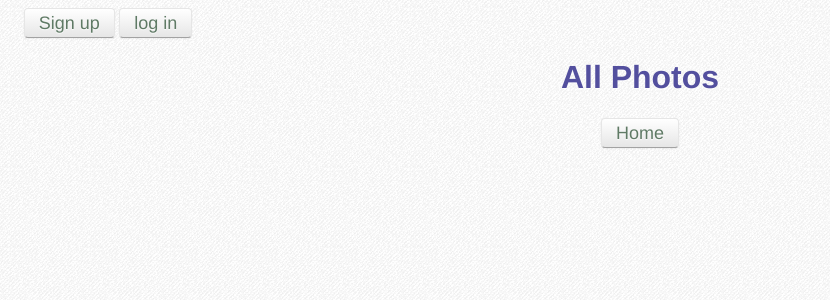
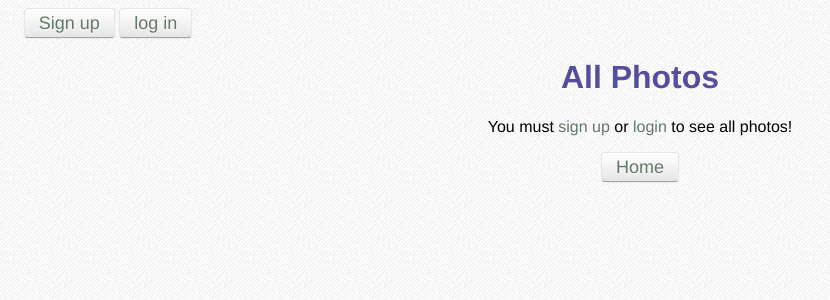
Before and after one commit to mrdougwright/gr8pic, a Rails app: page /photos/1 in a window 1280 px wide. Shown: the top 300 px of the page, without its empty margins (0-830 px from the left). Run offline with Rails 7, Linux system fonts and the light colour scheme; data that the repository does not hold is empty; style sheets or scripts are compiled from the project's sources; parts of the project's set-up code (start-up, migrations or seed data) failed here and were passed over; some libraries are stand-ins or nearby versions.

Commit message:
updated app with Jane ideas

```diff
--- a/app/assets/stylesheets/application.css
+++ b/app/assets/stylesheets/application.css
@@ -24,6 +24,10 @@
 	color: #ED1111;
 	font-size: 40px;
 	font-weight: 800;
+}
+
+header a {
+  color: #ED1111;
 
 }
 
--- a/app/views/photos/new.html.erb
+++ b/app/views/photos/new.html.erb
@@ -5,6 +5,7 @@
 		<%= f.file_field :image %>
 		<%= f.submit "Upload" %>
 	<% end %>
+	<br />
 
 <% else %>
 	<%= render "signup_form" %>
--- a/app/views/photos/show.html.erb
+++ b/app/views/photos/show.html.erb
@@ -1,7 +1,11 @@
 <h1>All Photos</h1>
-
-<% for photo in @photos %>
-<li><div>
-<%= image_tag photo.image.url(:large) %>
-</div></li>
+<% if current_user.nil? %>
+	<p>You must <%= link_to "sign up", sign_up_path %> or <%= link_to "login", log_in_path %> to see all photos!</p>
+<% else %>
+	<h1><div class="button"> <%= link_to "Home", root_path %></div></h1>
+	<% for photo in @photos %>
+	<li><div>
+	<%= image_tag photo.image.url(:large) %>
+	</div></li>
+	<% end %>
 <% end %>
--- a/app/views/ratings/_done_rating.html.erb
+++ b/app/views/ratings/_done_rating.html.erb
@@ -1 +1 @@
-<p>You've rated them all!</p>
+<p>You've rated them all. Upload to rate more --></p>
--- a/app/views/welcome/index.html.erb
+++ b/app/views/welcome/index.html.erb
@@ -1,7 +1,7 @@
 <html>
 <body>
 
-	<header>Gr8pic</header><br />
+	<header><%= link_to "Gr8pic", root_path %></header><br />
 
 	<h1>Upload your photo. Browse & rate the rest. See today's best one!</h1>
 
```
